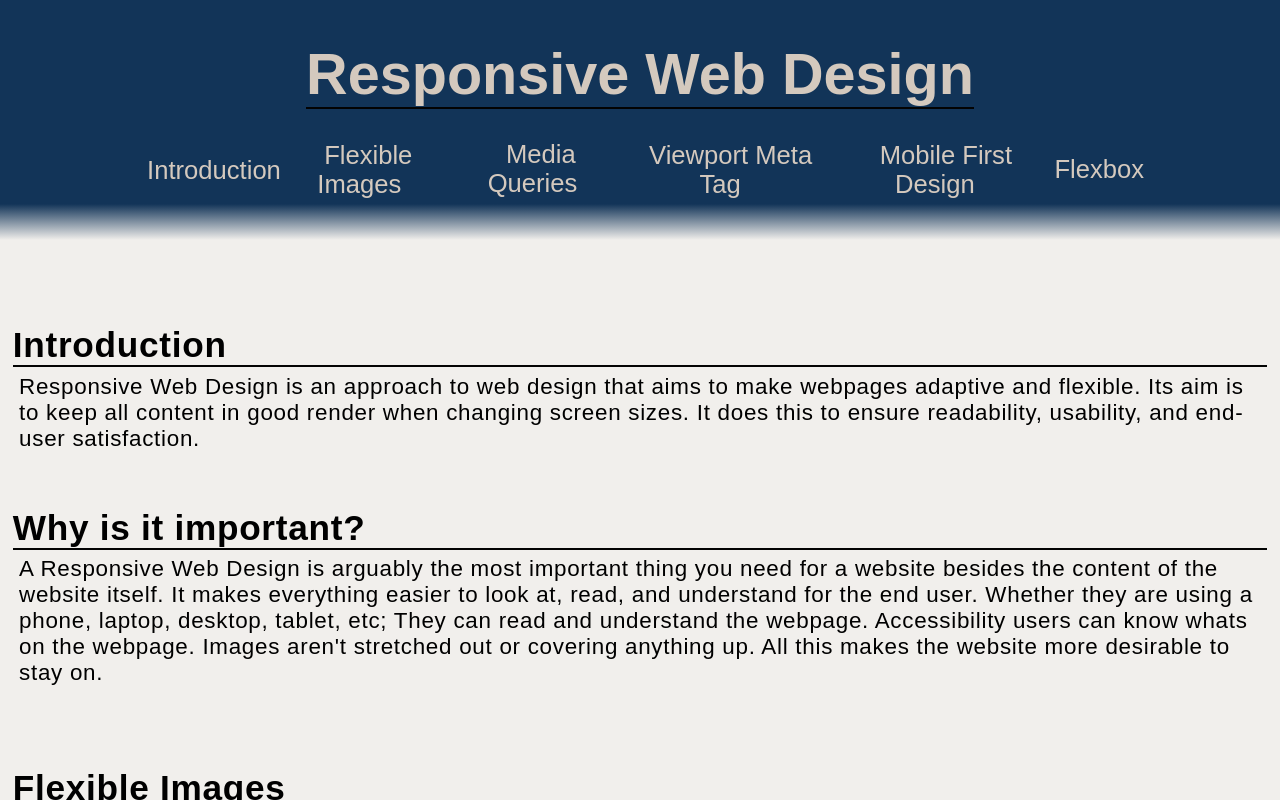
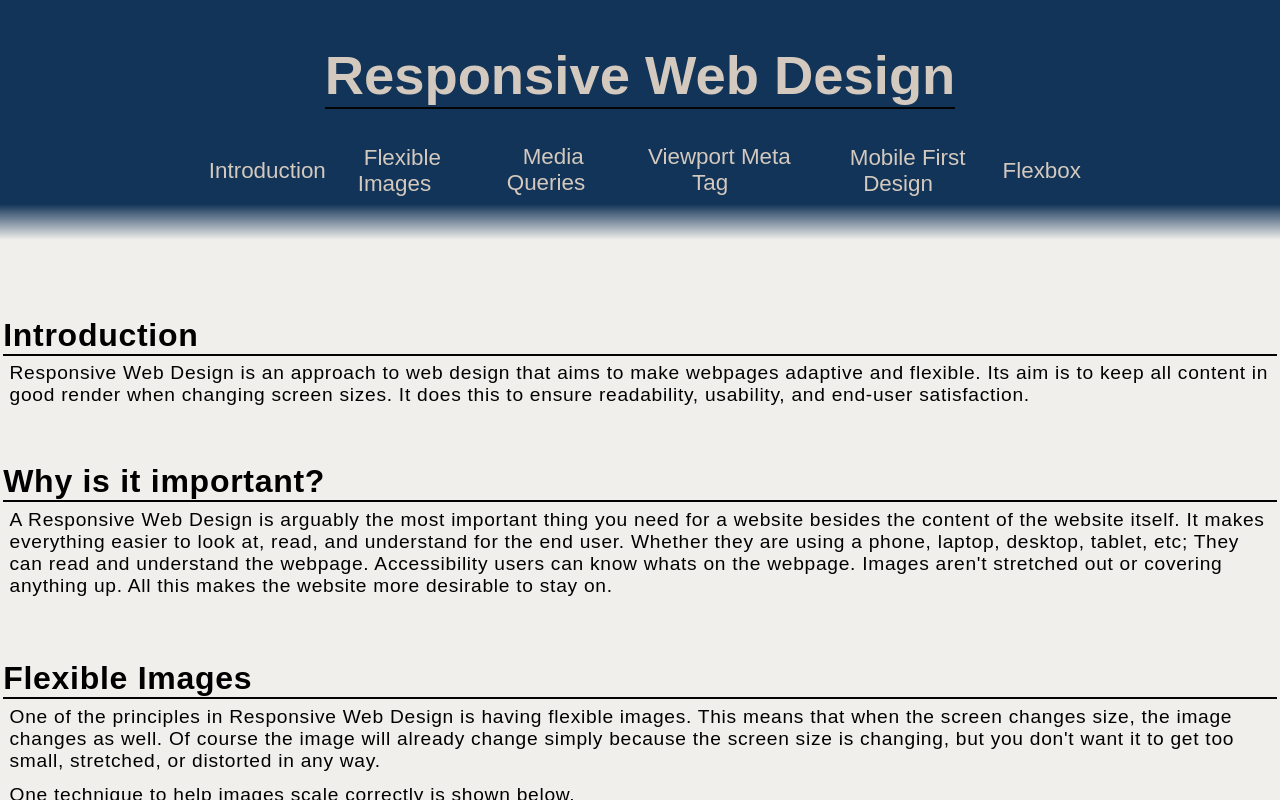
Before and after one commit to GojuNoah/Technical-Documentation-Page, a plain HTML site: page index.html in a window 1280 px wide. Drawn offline with Linux system fonts and the light colour scheme.

Commit message:
update desktop styling

```diff
--- a/src/css/styles.css
+++ b/src/css/styles.css
@@ -15,7 +15,7 @@ html, body {
   overflow-x: hidden !important;
 }
 .main-section {
-  padding: 1%;
+  padding: 0.25%;
   letter-spacing: .045rem;
 }
 #navbar li {
@@ -213,7 +213,7 @@ code {
     margin-bottom: 1.75%;
   }
   #navbar header {
-    font-size: 3.6rem;
+    font-size: 3.4rem;
     font-weight: 700;
     border-bottom: 2px solid #030303;
     color: #D4C9BE;
@@ -225,18 +225,18 @@ code {
   }
   #navbar a {
     font-weight: 500;
-    font-size: 1.6rem;
+    font-size: 1.4rem;
     padding: 5%;
     color: #D4C9BE;
   }
   .main-section h2 {
-    font-size: 2.2rem;
+    font-size: 2rem;
     font-weight: 600;
     margin-top: 4%;
     border-bottom: 2px solid #030303;
   }
   .main-section {
-    font-size: 1.4rem;
+    font-size: 1.2rem;
   }
   #footer {
     background-color: #123458;
```
